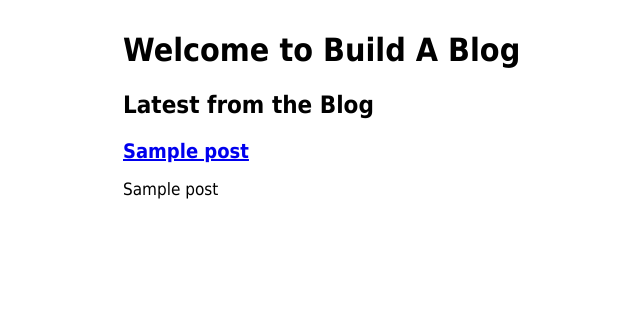
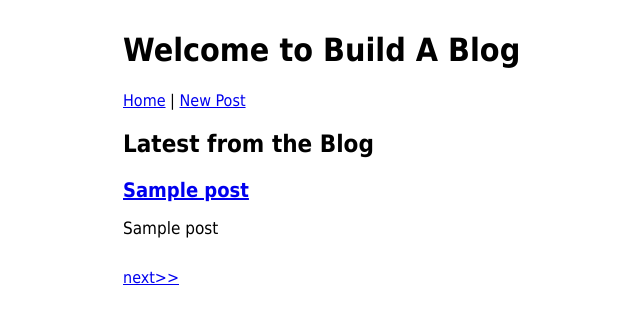
Before and after one commit to mkm700/build-a-blog, a Python web app: template templates/blog.html in a window 1280 px wide. Shown: the top 324 px of the page, without its empty margins (117-757 px from the left). Run offline with Jinja, Linux system fonts and the light colour scheme; the template is opened without the code that fills it: most values are stand-ins (such as "Sample title", 1, 10 or a date in 2020).

Commit message:
updated with main nav and prev / next links

```diff
--- a/templates/base.html
+++ b/templates/base.html
@@ -45,8 +45,7 @@
     }
 
     .blog-post + .blog-post {
-        margin-top: 40px;
-        padding-top: 40px;
+        margin-top: 30px;
         border-top: 1px dashed #FF6666;
     }
 
@@ -61,10 +60,15 @@
         font-family:Tahoma, sans-serif;
     }
 
+    .prevnext {
+        padding: 30px 0;
+    }
+
     </style>
 
     <body>
         <h1>{% block heading %}HEADING1{%endblock %}</h1>
+        <div class="nav"><a href="/blog">Home</a> | <a href="/blog/newpost">New Post</a></div>
         {% block content %}
         {% endblock %}
     </body>
--- a/templates/blog.html
+++ b/templates/blog.html
@@ -12,5 +12,20 @@
         </div>
     {% endfor %}
 
+    {% if page == 1 %}
+        <div class = "prevnext">
+            <a href="?page={{page+1}}">next&gt;&gt;</a>
+        </div>
+    {% elif page >= lastpage %}
+        <div class = "prevnext">
+            <a href="?page={{page-1}}">&lt;&lt;previous</a>
+            {{numposts}}
+        </div>
+    {% else %}
+        <div class = "prevnext">
+            <a href="?page={{page-1}}">&lt;&lt;previous</a>&nbsp;&nbsp;|&nbsp;&nbsp;<a href="?page={{page+1}}">next&gt;&gt;</a>
+            {{numposts}}
+        </div>
+    {% endif %}
 
 {% endblock %}
```
Also changed, not shown: main.py (+33 -4 lines), 1 other file. Lines whose indentation alone changed are shown as unchanged.
